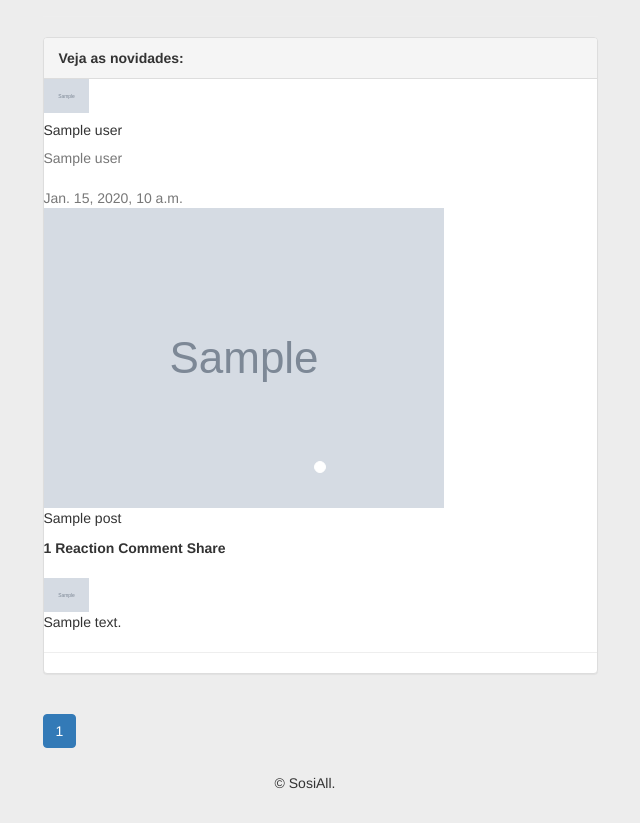
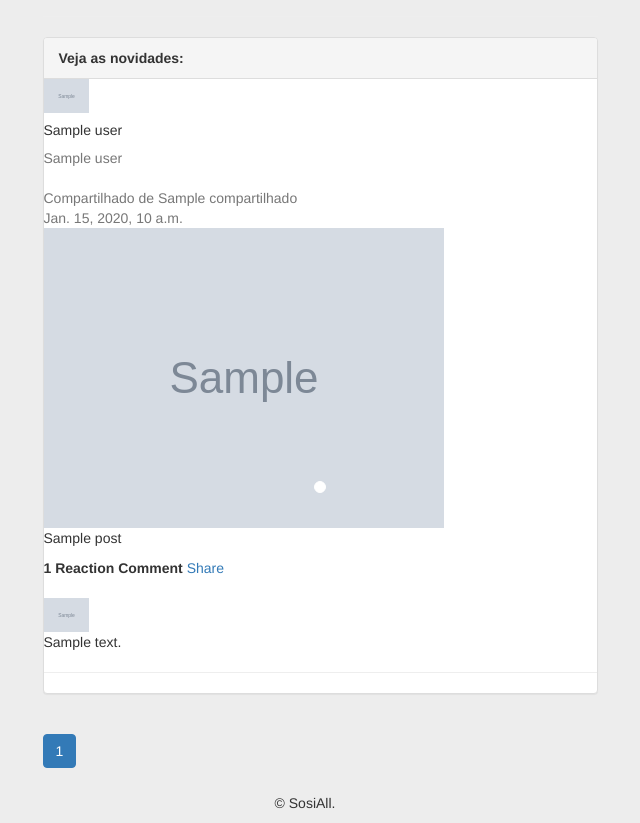
Before and after one commit to infsolution/ProjetoFinalDjango, a Django app: template ConnectedIn/perfis/templates/perfis/index.html in a window 1280 px wide. Shown: the part 292-1115 px from the top of the page, without its empty margins (335-975 px from the left). Before the commit the page ends 1081 px from the top, so only its background shows below. Run offline with Django 3.2, Linux system fonts and the light colour scheme; the template is opened without the code that fills it: most values are stand-ins (such as "Sample title", 1, 10 or a date in 2020); grey boxes marked "Sample" are stand-in pictures; some libraries are stand-ins or nearby versions.

Commit message:
Implementado comparilihamento

```diff
--- a/ConnectedIn/perfis/templates/perfis/index.html
+++ b/ConnectedIn/perfis/templates/perfis/index.html
@@ -117,6 +117,11 @@
                         </div>
                     </div>
                     <div class="card-body">
+                        {% if post.compartilhado %}
+                            <div class="text-muted h7 mb-2">
+                                Compartilhado de {{post.compartilhado}}
+                            </div>
+                        {% endif %}
                         <div class="text-muted h7 mb-2"> <!--i class="fa fa-clock-o">CAroço</i-->{{post.created_at}}</div>
                         <!--a class="card-link" href="#">
                             <h5 class="card-title">Lorem ipsum dolor sit amet, consectetur adip.</h5>
@@ -166,7 +171,7 @@
                     {% endwith %}
                     </label>
                         <label class="card-link" onclick="show_comment('{{post.id}}')"><i class="fa fa-comment" ></i> Comment</label>
-                        <label class="card-link"><i class="fa fa-mail-forward"></i> Share</label>
+                        <a href="{% url 'share' post.id %}" class="card-link"><i class="fa fa-share-alt"></i> Share</a>
                     </div>
                     <!-- TESTE COM HEADER-->
                        <div class="form-group">
--- a/ConnectedIn/posts/models.py
+++ b/ConnectedIn/posts/models.py
@@ -12,6 +12,7 @@ class Post(models.Model):
     postagem = models.CharField(max_length=255)
     created_at = models.DateTimeField(auto_now_add=True)
     init = models.BooleanField(default=False)
+    compartilhado = models.ForeignKey(Perfil, related_name='compartilhado', on_delete=models.CASCADE, null=True)
 
     def __str__(self):
         return self.postagem
--- a/ConnectedIn/posts/urls.py
+++ b/ConnectedIn/posts/urls.py
@@ -8,6 +8,7 @@ urlpatterns = [
 	path('delete/<int:post_id>/', views.delete, name='delete'),
 	path('comment/<int:post_id>/', views.to_comment, name='comment'),
 	path('reaction/<int:post_id>/',views.to_react, name='reaction'),
+	path('share/<int:post_id>/', views.to_share, name='share'),
 	path('api/posts/',views.PostList.as_view(), name=views.PostList.name),
 	path('api/posts/<int:pk>', views.PostDetail.as_view(), name=views.PostDetail.name),
 	path('api/perfil/',views.PerfilList.as_view(), name=views.PerfilList.name),
```
Also changed, not shown: ConnectedIn/posts/views.py (+11 -0 lines), ConnectedIn/db.sqlite3, ConnectedIn/posts/migrations/0012_post_compartilhado.py (added).
